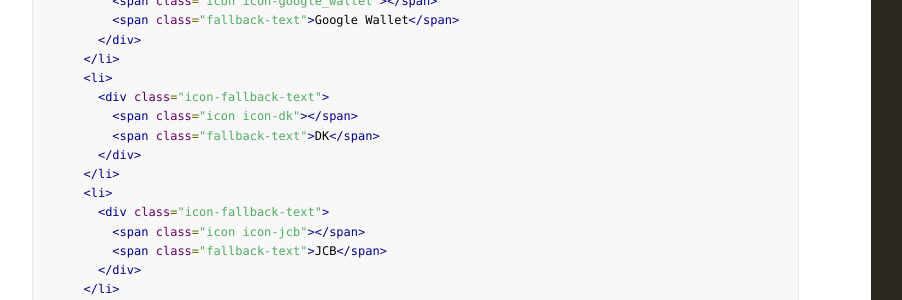
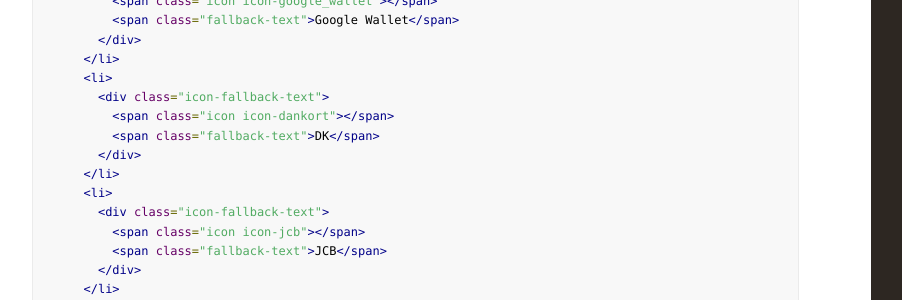
Before and after one commit to Shopify/Timber, a Jekyll site: the page built from index.html, in a window 1280 px wide and 900 px high, scrolled down 29200 px. Shown: the part 151-451 px from the top of the window, without its empty margins (50-952 px from the left). Built offline with Jekyll 4.4.1, drawn with Linux system fonts in a browser that asks for light colours; nearby versions of some CDN libraries; some web fonts are replaced.

Commit message:
Updated dankort icon font name

```diff
--- a/index.html
+++ b/index.html
@@ -1686,7 +1686,7 @@ jQuery(function($) {
             </li>
             <li>
               <div class="icon-fallback-text">
-                <span class="icon icon-dk"></span>
+                <span class="icon icon-dankort"></span>
                 <span class="fallback-text">DK</span>
               </div>
             </li>
@@ -1881,7 +1881,7 @@ jQuery(function($) {
   &lt;/li&gt;
   &lt;li&gt;
     &lt;div class="icon-fallback-text"&gt;
-      &lt;span class="icon icon-dk"&gt;&lt;/span&gt;
+      &lt;span class="icon icon-dankort"&gt;&lt;/span&gt;
       &lt;span class="fallback-text"&gt;DK&lt;/span&gt;
     &lt;/div&gt;
   &lt;/li&gt;
```
